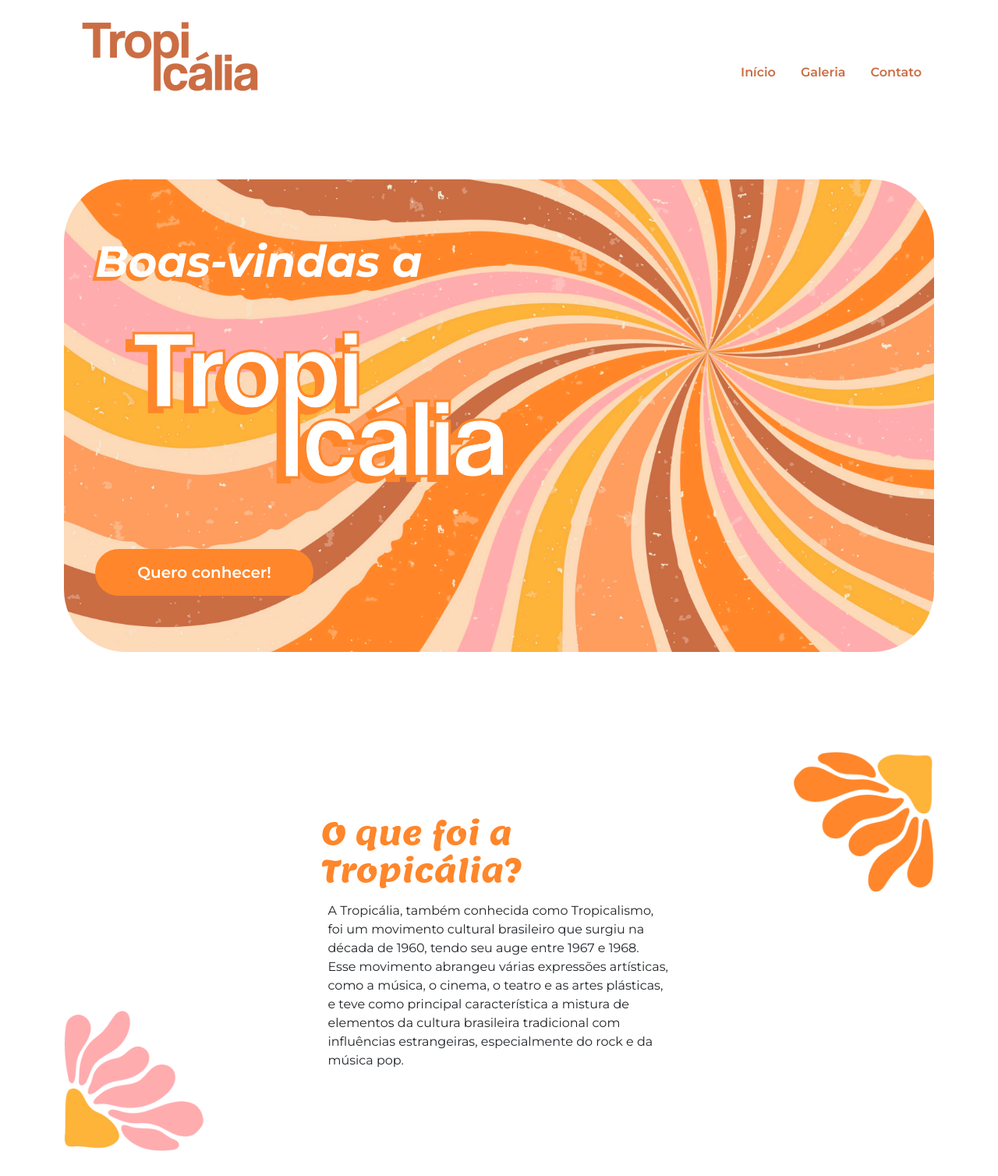
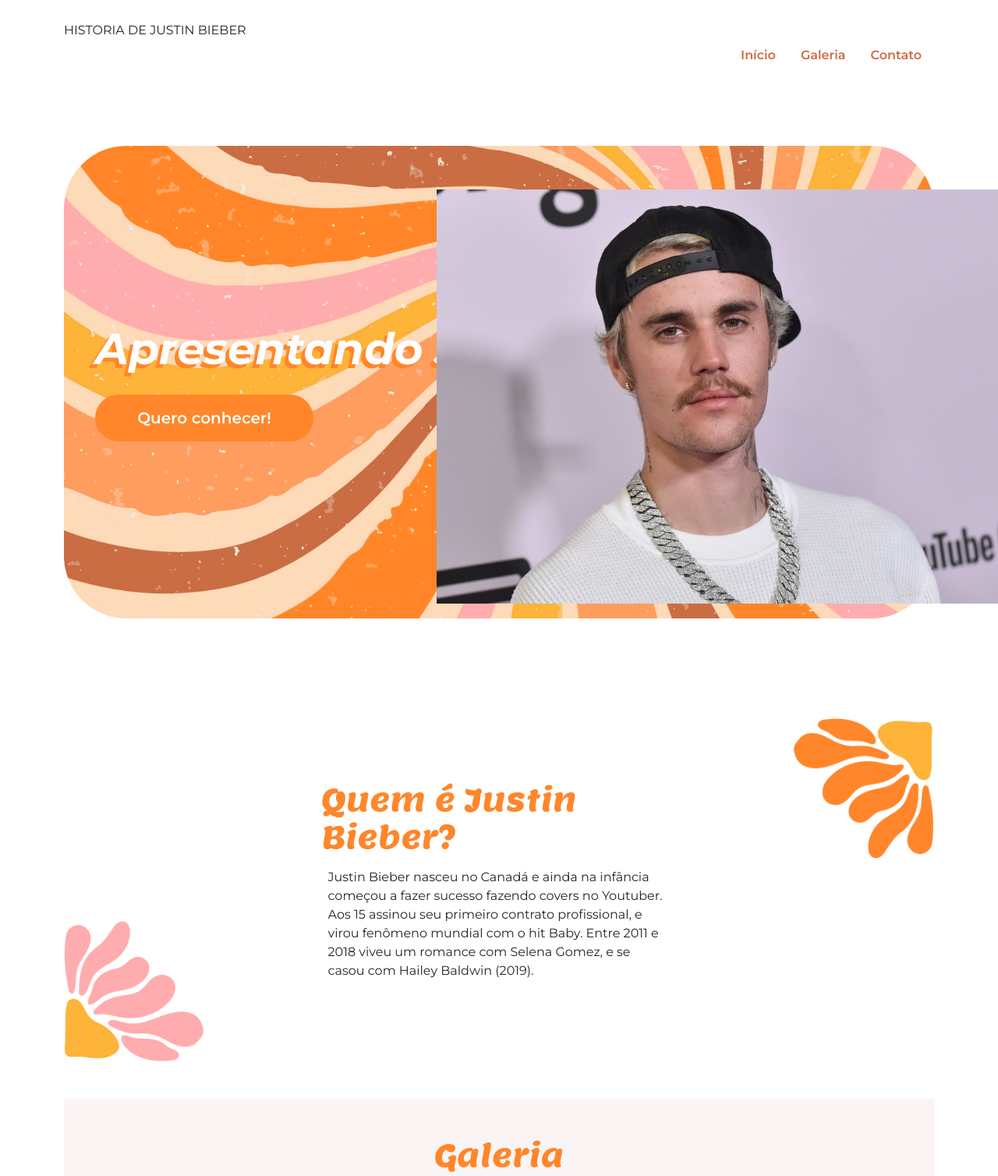
Before and after one commit to gitaborda/acessibilidade-1-trimestre, a plain HTML site: page index.html in a window 1280 px wide. Shown: the part 45-1553 px from the top of the page at 78% size. Drawn offline with nearby package versions, Linux system fonts and the light colour scheme; a script that the page names is missing.

Commit message:
salvamento1

```diff
--- a/index.html
+++ b/index.html
@@ -15,7 +15,7 @@
     <header class=" p-5">
 
         <nav class="container d-flex justify-content-between align-items-center">
-            <img src="img/logo.png" alt="Logotipo da Tropicália" class="nav-img " loading="lazy">
+            <p class="titulo-cabecalho">HISTORIA DE JUSTIN BIEBER</p>
             <ul class="nav mt-5">
                 <li class="nav-item"><a class="nav-link" href="#inicio">Início</a></li>
                 <li class="nav-item"><a class="nav-link" href="#galeria">Galeria</a></li>
@@ -31,13 +31,12 @@
         <section id="inicio" class="my-5">
             <div class="inicio-fundo d-flex justify-content-between align-items-center">
                 <div class="esquerda-conteudo">
-                    <h1 class="display-4 text-white fst-italic fw-bold">Boas-vindas a</h1>
-                    <img src="img/logo-2.png" alt="Logotipo secundário da Tropicália" class="mb-3" width="563"
-                        height="278" loading="lazy">
+                    <h1 class="display-4 text-white fst-italic fw-bold">Apresentando Justin Bieber</h1>
                     <a href="#tropicalia"
                         class="btn btn-primary btn-lg botao-inicio fw-semibold">Quero
                         conhecer!</a>
                 </div>
+                <img src="Justin-Bieber.jpg" alt="JustinDivo" class="img-fluid img-inicio">
 
             </div>
         </section>
@@ -45,12 +44,11 @@
         <section id="tropicalia" class="my-5 pt-6 secao-tropicalia">
             <div class="container d-flex align-items-center ">
                   <div class="col-5">
-                    <h2>O que foi a Tropicália?</h2>
-                    <p class="p-2">A Tropicália, também conhecida como Tropicalismo, foi um movimento cultural
-                        brasileiro que surgiu na década de 1960, tendo seu auge entre 1967 e 1968. Esse movimento
-                        abrangeu várias expressões artísticas, como a música, o cinema, o teatro e as artes plásticas, e
-                        teve como principal característica a mistura de elementos da cultura brasileira tradicional com
-                        influências estrangeiras, especialmente do rock e da música pop.</p>
+                    <h2>Quem é Justin Bieber?</h2>
+                    <p class="p-2">Justin Bieber nasceu no Canadá e ainda na infância começou a fazer sucesso
+                         fazendo covers no Youtuber. Aos 15 assinou seu primeiro contrato profissional,
+                          e virou fenômeno mundial com o hit Baby. Entre 2011 e 2018 viveu um romance com Selena
+                           Gomez, e se casou com Hailey Baldwin (2019).</p>
                 </div>
             </div>
         </section>
```
